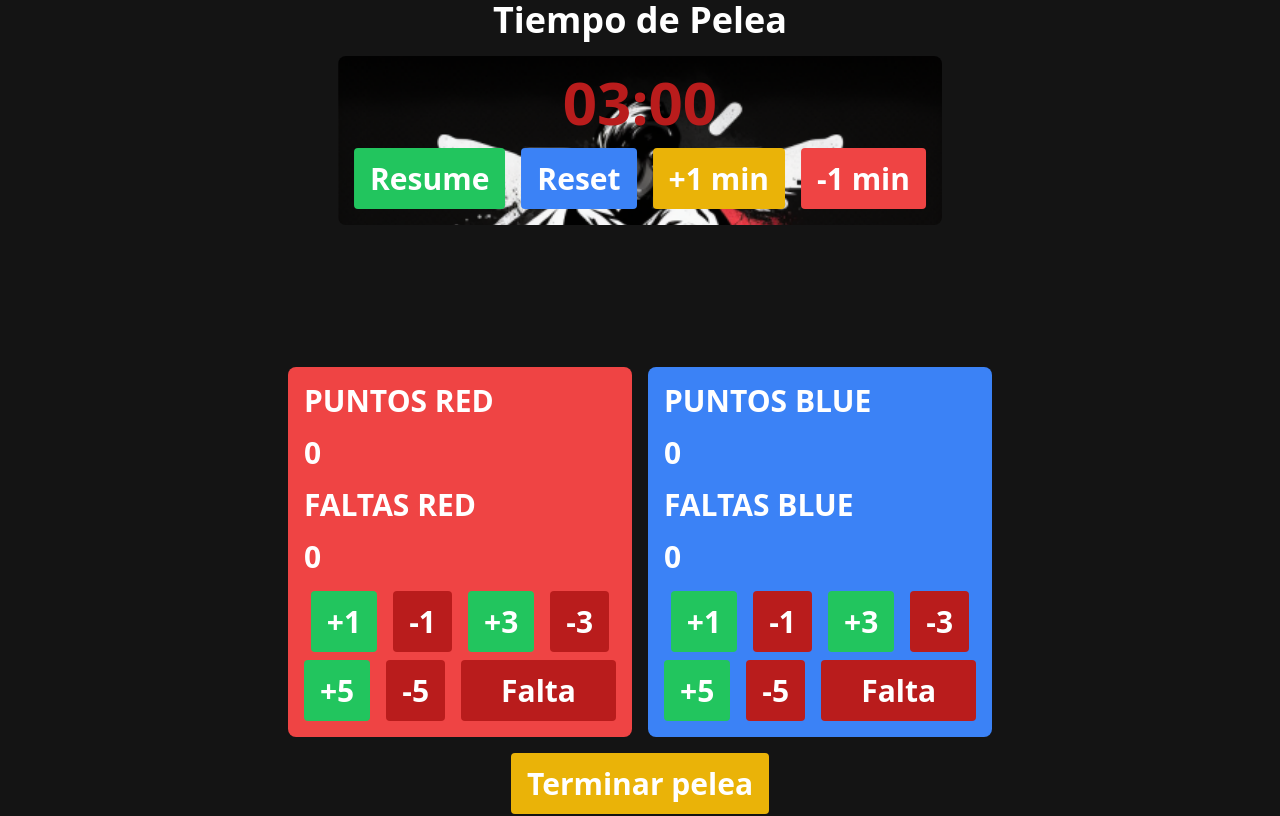
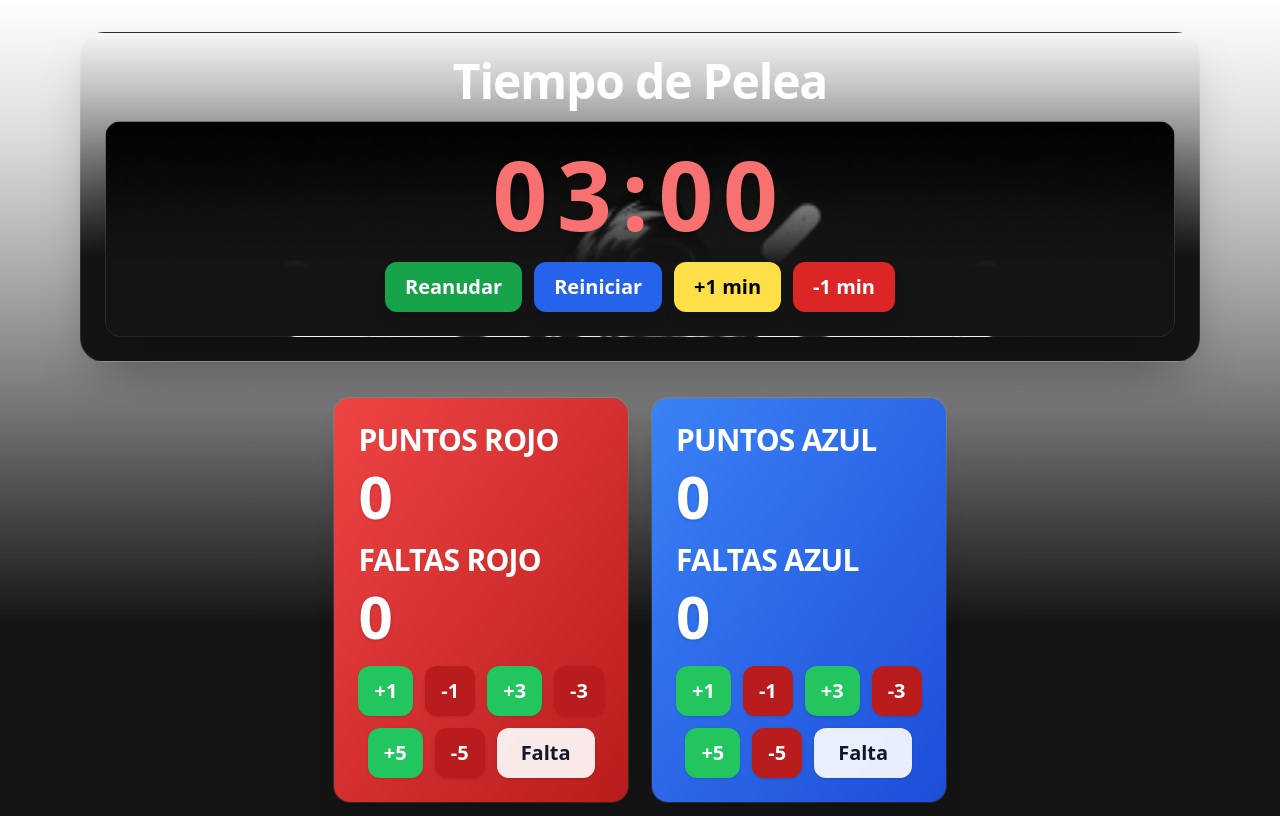
Before and after one commit to JohanLeon0914/zonaNorte, a Next.js app: page / in a window 1280 px wide. Shown: the top 816 px of the page. Built offline with nearby package versions, Linux system fonts and the light colour scheme.

Commit message:
estilos nuevos

```diff
--- a/components/Fight.tsx
+++ b/components/Fight.tsx
@@ -26,36 +26,36 @@ const ScoreCounter = ({
   onDecrement5,
   incrementFaults,
 }: ScoreCounterProps) => {
-  const bgColor = color === "red" ? "bg-red-500" : "bg-blue-500";
-  let colorTraducido = color === "red" ? "RED" : "BLUE";
+  const bgColor = color === "red" ? "from-red-500 to-red-700" : "from-blue-500 to-blue-700";
+  let colorTraducido = color === "red" ? "ROJO" : "AZUL";
   return (
-    <div className={`text-white rounded-lg p-4 ${bgColor} mt-5`}>
-      <h1 className="text-3xl font-bold mb-4">PUNTOS {colorTraducido.toUpperCase()}</h1>
-      <div className="text-3xl font-bold mb-4">{score}</div>
-      <h1 className="text-3xl font-bold mb-4">FALTAS {colorTraducido.toUpperCase()}</h1>
-      <div className="text-3xl font-bold mb-4">{faults}</div>
-      <div className="flex justify-center space-x-4">
+    <div className={`relative mt-5 text-white rounded-2xl p-5 sm:p-6 bg-gradient-to-br ${bgColor} shadow-xl ring-1 ring-white/10`}>
+      <h1 className="text-2xl sm:text-3xl font-extrabold tracking-tight mb-2">PUNTOS {colorTraducido.toUpperCase()}</h1>
+      <div className="text-5xl sm:text-6xl font-black mb-4 drop-shadow">{score}</div>
+      <h1 className="text-2xl sm:text-3xl font-extrabold tracking-tight mb-2">FALTAS {colorTraducido.toUpperCase()}</h1>
+      <div className="text-5xl sm:text-6xl font-black mb-5 drop-shadow">{faults}</div>
+      <div className="flex flex-wrap justify-center gap-3">
         <button
-          className="bg-green-500 hover:bg-green-700 text-white font-bold py-2 px-4 rounded"
+          className="rounded-xl bg-green-500 hover:bg-green-400 px-4 py-2.5 font-semibold text-white shadow focus:outline-none focus:ring-2 focus:ring-green-300"
           onClick={onIncrement}
         >
           +1
         </button>
         <button
-          className="bg-red-700 hover:bg-red-800 text-white font-bold py-2 px-4 rounded"
+          className="rounded-xl bg-red-700 hover:bg-red-600 px-4 py-2.5 font-semibold text-white shadow focus:outline-none focus:ring-2 focus:ring-red-400"
           onClick={onDecrement}
         >
           -1
         </button>
 
         <button
-          className="bg-green-500 hover:bg-green-700 text-white font-bold py-2 px-4 rounded"
+          className="rounded-xl bg-green-500 hover:bg-green-400 px-4 py-2.5 font-semibold text-white shadow focus:outline-none focus:ring-2 focus:ring-green-300"
           onClick={onIncrement3}
         >
           +3
         </button>
         <button
-          className="bg-red-700 hover:bg-red-800 text-white font-bold py-2 px-4 rounded"
+          className="rounded-xl bg-red-700 hover:bg-red-600 px-4 py-2.5 font-semibold text-white shadow focus:outline-none focus:ring-2 focus:ring-red-400"
           onClick={onDecrement3}
         >
           -3
@@ -63,22 +63,22 @@ const ScoreCounter = ({
 
       </div>
 
-      <div className="flex justify-center space-x-4 mt-2">
+      <div className="mt-3 flex flex-wrap justify-center gap-3">
         <button
-          className="bg-green-500 hover:bg-green-700 text-white font-bold py-2 px-4 rounded"
+          className="rounded-xl bg-green-500 hover:bg-green-400 px-4 py-2.5 font-semibold text-white shadow focus:outline-none focus:ring-2 focus:ring-green-300"
           onClick={onIncrement5}
         >
           +5
         </button>
         <button
-          className="bg-red-700 hover:bg-red-800 text-white font-bold py-2 px-4 rounded"
+          className="rounded-xl bg-red-700 hover:bg-red-600 px-4 py-2.5 font-semibold text-white shadow focus:outline-none focus:ring-2 focus:ring-red-400"
           onClick={onDecrement5}
         >
           -5
         </button>
 
         <button
-          className="bg-red-700 hover:bg-red-800 text-white font-bold py-2 px-10 rounded"
+          className="rounded-xl bg-white bg-opacity-90 text-gray-900 hover:bg-white px-6 py-2.5 font-extrabold shadow focus:outline-none focus:ring-2 focus:ring-white focus:ring-opacity-60"
           onClick={incrementFaults}
         >
           Falta
@@ -253,8 +253,8 @@ const Fight = () => {
   };
 
   return (
-    <div className="flex flex-col items-center gap-4">
-      <div className="flex gap-4">
+    <div className="flex flex-col items-center gap-6">
+      <div className="flex gap-6 flex-col sm:flex-row">
         <ScoreCounter
           color="red"
           score={redScore}
@@ -281,11 +281,11 @@ const Fight = () => {
         />
       </div>
       {winner ? (
-        <div className="text-2xl font-bold mt-4 items-center">
+        <div className="text-2xl font-bold mt-4 items-center text-center">
           {getWinner()}
           <br />
           <button
-            className="bg-yellow-500 hover:bg-yellow-700 text-white font-bold py-2 px-4 rounded"
+            className="mt-2 rounded-xl bg-yellow-400 hover:bg-yellow-300 text-gray-900 font-semibold py-2 px-5 shadow focus:outline-none focus:ring-2 focus:ring-yellow-300"
             onClick={handleRestart}
           >
             Reiniciar
@@ -293,7 +293,7 @@ const Fight = () => {
         </div>
       ) : (
         <button
-          className="bg-yellow-500 hover:bg-yellow-700 text-white font-bold py-2 px-4 rounded"
+          className="rounded-xl bg-yellow-400 hover:bg-yellow-300 text-gray-900 font-semibold py-2 px-5 shadow focus:outline-none focus:ring-2 focus:ring-yellow-300"
           onClick={handleTerminateClick}
         >
           Terminar pelea
--- a/components/ScoreCounter.tsx
+++ b/components/ScoreCounter.tsx
@@ -1,26 +1,24 @@
-
 type ScoreCounterProps = {
-  color: 'red' | 'blue',
-  score: number,
-  onIncrement: () => void,
-  onDecrement: () => void,
-}
+  color: 'red' | 'blue';
+  score: number;
+  onIncrement: () => void;
+  onDecrement: () => void;
+};
 
 const ScoreCounter = ({ color, score, onIncrement, onDecrement }: ScoreCounterProps) => {
-  const bgColor = color === 'red' ? 'bg-red-500' : 'bg-blue-500'
-  let colorSpain = color === 'red' ? "Rojo" : "Azul"
+  const gradient = color === 'red' ? 'from-red-500 to-red-700' : 'from-blue-500 to-blue-700';
+  const colorSpain = color === 'red' ? 'ROJO' : 'AZUL';
 
   return (
-    <div className={`text-white rounded-lg p-4 ${bgColor}`}>
-      <h1 className="text-3xl font-bold mb-4">Puntos {colorSpain.toUpperCase()} </h1>
-      <div className="text-5xl font-bold mb-4">{score}</div>
-      <div className="flex justify-center space-x-4">
-        <button className="bg-green-500 hover:bg-green-700 text-white font-bold py-2 px-4 rounded" onClick={onIncrement}>+1</button>
-        <button className="bg-red-500 hover:bg-red-700 text-white font-bold py-2 px-4 rounded" onClick={onDecrement}>-1</button>
+    <div className={`text-white rounded-2xl p-5 bg-gradient-to-br ${gradient} shadow-xl ring-1 ring-white/10`}>
+      <h1 className="text-2xl sm:text-3xl font-extrabold tracking-tight mb-3">Puntos {colorSpain.toUpperCase()} </h1>
+      <div className="text-5xl sm:text-6xl font-black mb-5 drop-shadow">{score}</div>
+      <div className="flex justify-center gap-3">
+        <button className="rounded-xl bg-green-500 hover:bg-green-400 text-white font-semibold py-2.5 px-4 shadow focus:outline-none focus:ring-2 focus:ring-green-300" onClick={onIncrement}>+1</button>
+        <button className="rounded-xl bg-red-600 hover:bg-red-500 text-white font-semibold py-2.5 px-4 shadow focus:outline-none focus:ring-2 focus:ring-red-400" onClick={onDecrement}>-1</button>
       </div>
     </div>
-  )
-}
-
+  );
+};
 
 export default ScoreCounter;
--- a/components/Timer.tsx
+++ b/components/Timer.tsx
@@ -59,35 +59,36 @@ const Timer = ({ initialSeconds }: TimerProps) => {
   return (
     <>
       <div
-        className="rounded-lg p-4 text-center h-[100%] bg-white"
+        className="relative overflow-hidden rounded-2xl p-6 text-center h-[100%] border border-white border-opacity-10 bg-gray-900 bg-opacity-40 backdrop-blur-xl shadow-2xl"
         style={{
           backgroundImage: 'url("/img/taekondo_logo.png")',
           backgroundSize: "cover",
           backgroundRepeat: "no-repeat",
         }}
       >
-        <div className="text-6xl font-bold mb-4 text-red-700">{formatTime(seconds)}</div>
-        <div className="flex justify-center space-x-4">
+        <div className="absolute inset-0 bg-gradient-to-b from-black bg-opacity-20 via-black bg-opacity-30 to-black bg-opacity-60" />
+        <div className="relative text-7xl sm:text-8xl font-extrabold mb-5 tracking-widest text-red-400 drop-shadow">{formatTime(seconds)}</div>
+        <div className="relative flex flex-wrap justify-center gap-3">
                      <button
-            className="bg-green-500 hover:bg-green-700 text-white font-bold py-2 px-4 rounded"
+             className="inline-flex items-center justify-center rounded-xl px-5 py-2.5 font-semibold text-white shadow-lg transition focus:outline-none focus:ring-2 focus:ring-offset-2 focus:ring-offset-gray-900 bg-green-600 hover:bg-green-500 focus:ring-green-400"
              onClick={handlePauseClick}
            >
-            {isRunning ? "Pause" : "Resume"}
+             {isRunning ? "Pausar" : "Reanudar"}
            </button>
            <button
-            className="bg-blue-500 hover:bg-blue-700 text-white font-bold py-2 px-4 rounded"
+             className="inline-flex items-center justify-center rounded-xl px-5 py-2.5 font-semibold text-white shadow-lg transition focus:outline-none focus:ring-2 focus:ring-offset-2 focus:ring-offset-gray-900 bg-blue-600 hover:bg-blue-500 focus:ring-blue-400"
              onClick={handleResetClick}
            >
-            Reset
+             Reiniciar
            </button>
           <button
-            className="bg-yellow-500 hover:bg-yellow-700 text-white font-bold py-2 px-4 rounded"
+            className="inline-flex items-center justify-center rounded-xl px-5 py-2.5 font-semibold text-black shadow-lg transition focus:outline-none focus:ring-2 focus:ring-offset-2 focus:ring-offset-gray-900 bg-yellow-300 hover:bg-yellow-400 focus:ring-yellow-300"
             onClick={handleIncreaseClick}
           >
             +1 min
           </button>
           <button
-            className="bg-red-500 hover:bg-red-700 text-white font-bold py-2 px-4 rounded"
+            className="inline-flex items-center justify-center rounded-xl px-5 py-2.5 font-semibold text-white shadow-lg transition focus:outline-none focus:ring-2 focus:ring-offset-2 focus:ring-offset-gray-900 bg-red-600 hover:bg-red-500 focus:ring-red-400"
             onClick={handleDecreaseClick}
           >
             -1 min
--- a/pages/index.tsx
+++ b/pages/index.tsx
@@ -12,21 +12,21 @@ const inter = Inter({ subsets: ["latin"] });
 export default function Home() {
   return (
     <div>
-      <div className="relative">
-        <div className="absolute top-0 left-1/2 transform -translate-x-1/2 timer-container">
-          <h1 className="text-4xl font-bold mb-4 text-center">
+      <section className="relative mx-auto max-w-6xl px-4 pt-8 pb-4">
+        <div className="mx-auto w-full rounded-3xl border border-white border-opacity-10 bg-gradient-to-b from-gray-900 to-gray-800 p-4 sm:p-6 shadow-2xl">
+          <div className="text-center">
+            <h1 className="text-3xl sm:text-5xl font-extrabold tracking-tight mb-4">
               Tiempo de Pelea
             </h1>
             <Timer initialSeconds={180} />
           </div>
         </div>
-      <br />
-      <br />
-      <br />
-      <br />
-      <div className="flex justify-center items-center h-screen">
+      </section>
+      <section className="mx-auto max-w-6xl px-4 pb-12">
+        <div className="flex justify-center items-start">
           <Fight />
         </div>
+      </section>
     </div>
   );
 }
--- a/styles/globals.css
+++ b/styles/globals.css
@@ -5,11 +5,18 @@
 /* HTML, body, heading */
 @layer base {
     body {
-        @apply bg-[#141414] text-white !scrollbar-thin !scrollbar-track-transparent;
-        font-size: 30px;
+        @apply bg-gradient-to-b from-gray-900 via-gray-800 to-black text-white !scrollbar-thin !scrollbar-track-transparent;
+        font-size: 20px;
     }
     header {
         @apply fixed top-0 z-50 flex w-full items-center justify-between
         px-4 py-4 transition-all lg:px-10 lg:py-6;
     }
 }
+
+/* Utilities layer for neumorphic-ish cards/buttons */
+@layer utilities {
+    .glass-panel {
+        @apply bg-white bg-opacity-5 backdrop-blur-xl border border-white border-opacity-10 shadow-xl rounded-2xl;
+    }
+}
```
Lines whose indentation alone changed are shown as unchanged.
